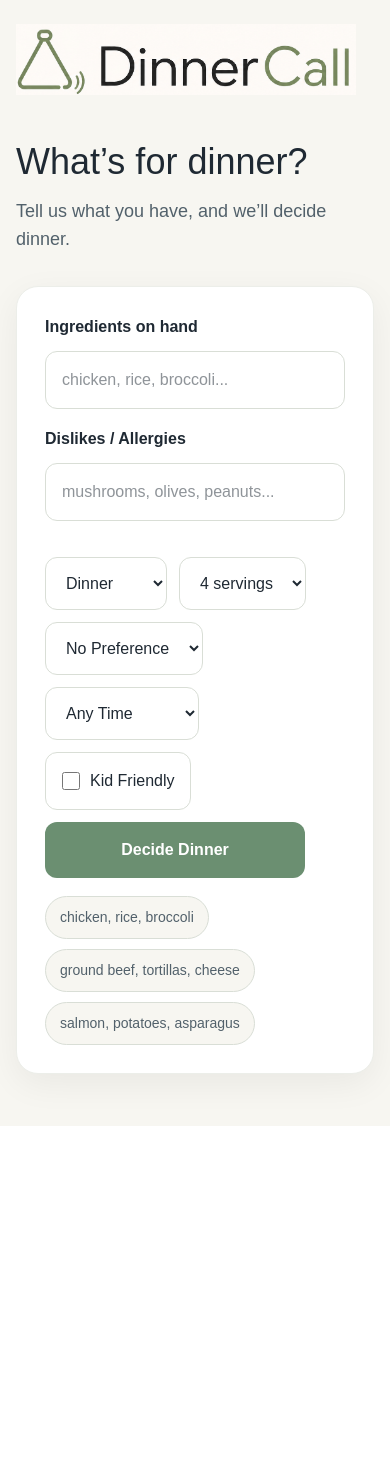
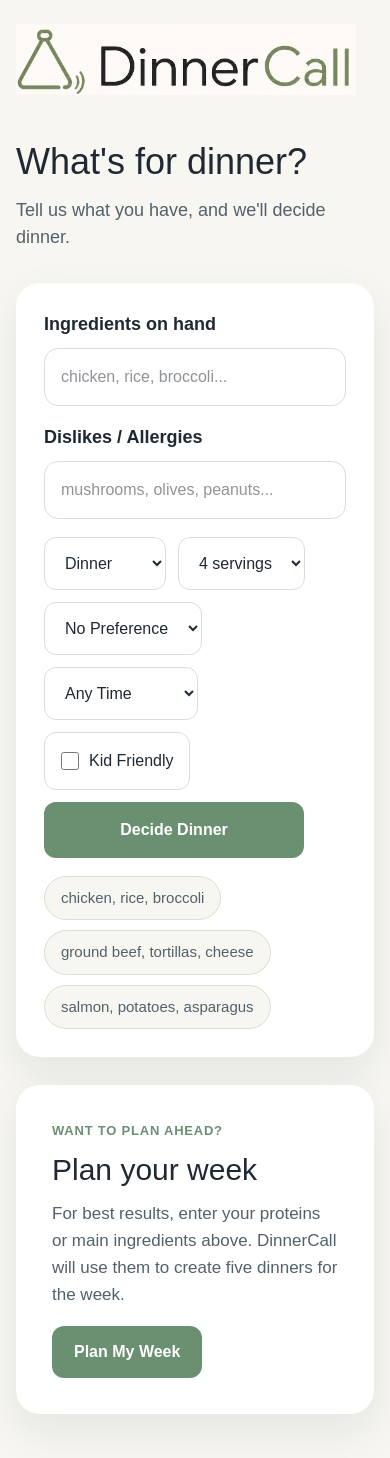
Before and after one commit to taskwrenchai/dinnercall, a Next.js app: page / in a window 390 px wide. Shown: the top 1458 px of the page. Before the commit the page ends 1126 px from the top, so only its background shows below. Built offline with nearby package versions, Linux system fonts and the light colour scheme.

Commit message:
Added weekly meal planning and restored saved recipes

```diff
--- /dev/null
+++ b/src/app/api/weekly-plan/route.ts
@@ -0,0 +1,75 @@
+import OpenAI from "openai";
+import { NextResponse } from "next/server";
+
+const client = new OpenAI({
+  apiKey: process.env.OPENAI_API_KEY,
+});
+
+export async function POST(req: Request) {
+  try {
+    const {
+      ingredients,
+      servings,
+      mealPreference,
+      avoidIngredients,
+      maxTime,
+      kidFriendly,
+    } = await req.json();
+
+    if (!ingredients || !ingredients.trim()) {
+      return NextResponse.json(
+        { error: "Please enter some ingredients first." },
+        { status: 400 }
+      );
+    }
+
+    const response = await client.responses.create({
+      model: "gpt-4.1-mini",
+      input: `
+You are DinnerCall, a practical home meal-planning assistant.
+
+Create a simple 5-night dinner plan using these ingredients when helpful:
+${ingredients}
+
+Servings: ${servings || "4"}
+Meal preference: ${mealPreference || "No Preference"}
+Max cooking time: ${maxTime || "No Preference"}
+Avoid these ingredients/allergies: ${avoidIngredients || "None"}
+Kid friendly: ${kidFriendly ? "Yes" : "No"}
+
+Create 5 different dinner ideas for Monday through Friday.
+
+Use U.S. kitchen language.
+Keep meals realistic for busy families.
+Avoid repeating the exact same meal.
+Reuse ingredients intelligently when possible.
+Do not write full recipes yet. Meal names only.
+
+Return ONLY valid JSON in this exact shape:
+
+{
+  "meals": [
+    "Meal idea 1",
+    "Meal idea 2",
+    "Meal idea 3",
+    "Meal idea 4",
+    "Meal idea 5"
+  ]
+}
+
+No markdown. No extra text.
+      `,
+    });
+
+    const weeklyPlan = JSON.parse(response.output_text);
+
+    return NextResponse.json(weeklyPlan);
+  } catch (error) {
+    console.error(error);
+
+    return NextResponse.json(
+      { error: "Something went wrong planning your week." },
+      { status: 500 }
+    );
+  }
+}
--- a/src/app/page.tsx
+++ b/src/app/page.tsx
@@ -1,17 +1,17 @@
 "use client";
 
-import { useState, useEffect, useRef } from "react";
+import { useEffect, useRef, useState } from "react";
 
 type Recipe = {
   name: string;
   why: string;
-  ingredients: string[];
-  steps: string[];
   calories: string;
   protein: string;
   carbs: string;
   fat: string;
   adjustmentNote?: string;
+  ingredients: string[];
+  steps: string[];
 };
 
 const loadingMessages = [
@@ -25,19 +25,24 @@ export default function Home() {
   const [ingredients, setIngredients] = useState("");
   const [avoidIngredients, setAvoidIngredients] = useState("");
   const [servings, setServings] = useState("4");
+  const [mealType, setMealType] = useState("Dinner");
   const [mealPreference, setMealPreference] = useState("No Preference");
   const [maxTime, setMaxTime] = useState("No Preference");
   const [kidFriendly, setKidFriendly] = useState(false);
+  const [saved, setSaved] = useState(false);
   const [recipe, setRecipe] = useState<Recipe | null>(null);
   const [savedRecipes, setSavedRecipes] = useState<Recipe[]>([]);
+  const [weeklyPlan, setWeeklyPlan] = useState<string[]>([]);
+
   const [error, setError] = useState("");
   const [loading, setLoading] = useState(false);
+  const [planningWeek, setPlanningWeek] = useState(false);
   const [copied, setCopied] = useState(false);
-  const [loadingMessageIndex, setLoadingMessageIndex] = useState(0);
-  const recipeRef = useRef<HTMLDivElement>(null);
   const [adjustmentRequest, setAdjustmentRequest] = useState("");
   const [adjusting, setAdjusting] = useState(false);
-  const [mealType, setMealType] = useState("Dinner");
+  const [loadingMessageIndex, setLoadingMessageIndex] = useState(0);
+
+  const recipeRef = useRef<HTMLDivElement>(null);
 
   useEffect(() => {
     const saved = localStorage.getItem("dinnercall_saved_recipes");
@@ -48,27 +53,28 @@ export default function Home() {
       const preferences = JSON.parse(savedPreferences);
 
       if (preferences.servings) setServings(preferences.servings);
+      if (preferences.mealType) setMealType(preferences.mealType);
       if (preferences.mealPreference) setMealPreference(preferences.mealPreference);
       if (preferences.maxTime) setMaxTime(preferences.maxTime);
       if (preferences.avoidIngredients) setAvoidIngredients(preferences.avoidIngredients);
       if (typeof preferences.kidFriendly === "boolean") {
-      setKidFriendly(preferences.kidFriendly)};
-    if (preferences.mealType) setMealType(preferences.mealType);
+        setKidFriendly(preferences.kidFriendly);
+      }
     }
   }, []);
 
   useEffect(() => {
     const preferences = {
       servings,
+      mealType,
       mealPreference,
       maxTime,
       avoidIngredients,
       kidFriendly,
-    mealType
     };
 
     localStorage.setItem("dinnercall_preferences", JSON.stringify(preferences));
-}, [servings, mealPreference, maxTime, avoidIngredients, kidFriendly, mealType]);
+  }, [servings, mealType, mealPreference, maxTime, avoidIngredients, kidFriendly]);
 
   useEffect(() => {
     if (!loading) {
@@ -85,23 +91,15 @@ useEffect(() => {
     return () => clearInterval(interval);
   }, [loading]);
 
-  const saveRecipe = () => {
-    if (!recipe) return;
-    const updatedRecipes = [recipe, ...savedRecipes];
-    setSavedRecipes(updatedRecipes);
-    localStorage.setItem("dinnercall_saved_recipes", JSON.stringify(updatedRecipes));
-  };
-
-  const deleteRecipe = (index: number) => {
-    const updatedRecipes = savedRecipes.filter((_, savedIndex) => savedIndex !== index);
-    setSavedRecipes(updatedRecipes);
-    localStorage.setItem("dinnercall_saved_recipes", JSON.stringify(updatedRecipes));
-  };
-
   const getRecipeText = () => {
     if (!recipe) return "";
 
     return `${recipe.name}
+
+Calories: ${recipe.calories}
+Protein: ${recipe.protein}
+Carbs: ${recipe.carbs}
+Fat: ${recipe.fat}
 
 Why this works:
 ${recipe.why}
@@ -111,6 +109,17 @@ ${recipe.ingredients.map((item) => `- ${item}`).join("\n")}
 
 Instructions:
 ${recipe.steps.map((step, index) => `${index + 1}. ${step}`).join("\n")}`;
+  };
+
+  const saveRecipe = () => {
+  if (!recipe) return;
+
+  const updated = [recipe, ...savedRecipes];
+  setSavedRecipes(updated);
+  localStorage.setItem("dinnercall_saved_recipes", JSON.stringify(updated));
+
+  setSaved(true);
+  setTimeout(() => setSaved(false), 2000);
 };
 
   const copyRecipe = async () => {
@@ -127,10 +136,10 @@ const downloadRecipe = () => {
     const blob = new Blob([getRecipeText()], { type: "text/plain" });
     const url = URL.createObjectURL(blob);
 
-  const a = document.createElement("a");
-  a.href = url;
-  a.download = `${recipe.name}.txt`;
-  a.click();
+    const link = document.createElement("a");
+    link.href = url;
+    link.download = `${recipe.name.replaceAll(" ", "-").toLowerCase()}.txt`;
+    link.click();
 
     URL.revokeObjectURL(url);
   };
@@ -147,13 +156,21 @@ const shareRecipe = async () => {
           text: recipeText,
         });
       } catch {
-      // User canceled share. No action needed.
+        // User canceled share.
       }
     } else {
       await navigator.clipboard.writeText(recipeText);
       setCopied(true);
       setTimeout(() => setCopied(false), 2000);
     }
+  };
+
+  const clearRecipe = () => {
+    setRecipe(null);
+    setWeeklyPlan([]);
+    setError("");
+    setCopied(false);
+    setAdjustmentRequest("");
   };
 
   const adjustRecipe = async () => {
@@ -186,12 +203,52 @@ setTimeout(() => {
             block: "start",
           });
         }, 300);
-
       }
     } catch {
       setError("Something went wrong.");
     } finally {
       setAdjusting(false);
+    }
+  };
+
+  const planMyWeek = async () => {
+    if (!ingredients.trim()) {
+      setError(
+        "🔔 My dinner bell isn't ringing yet. Tell me what ingredients you have first."
+      );
+      return;
+    }
+
+    setPlanningWeek(true);
+    setError("");
+    setWeeklyPlan([]);
+    setRecipe(null);
+
+    try {
+      const res = await fetch("/api/weekly-plan", {
+        method: "POST",
+        headers: { "Content-Type": "application/json" },
+        body: JSON.stringify({
+          ingredients,
+          servings,
+          mealPreference,
+          avoidIngredients,
+          maxTime,
+          kidFriendly,
+        }),
+      });
+
+      const data = await res.json();
+
+      if (!res.ok) {
+        setError(data.error || "Something went wrong.");
+      } else {
+        setWeeklyPlan(data.meals || []);
+      }
+    } catch {
+      setError("Something went wrong.");
+    } finally {
+      setPlanningWeek(false);
     }
   };
 
@@ -202,10 +259,11 @@ setTimeout(() => {
       );
       return;
     }
+
     setError("");
     setLoading(true);
     setRecipe(null);
-    setError("");
+    setWeeklyPlan([]);
     setCopied(false);
 
     try {
@@ -215,11 +273,11 @@ setTimeout(() => {
         body: JSON.stringify({
           ingredients,
           servings,
+          mealType,
           mealPreference,
           avoidIngredients,
           maxTime,
           kidFriendly,
-          mealType,
         }),
       });
 
@@ -275,20 +333,20 @@ setTimeout(() => {
               fontSize: "clamp(36px, 7vw, 56px)",
               lineHeight: "1.05",
               margin: "0 0 16px",
+              fontWeight: 400,
             }}
           >
-            What’s for dinner?
+            What&apos;s for dinner?
           </h1>
 
           <p
             style={{
-              fontSize: "clamp(18px, 3vw, 22px)",
+              fontSize: "clamp(18px, 3vw, 24px)",
               color: "#52616B",
-              maxWidth: "620px",
-              lineHeight: "1.6",
+              margin: 0,
             }}
           >
-            Tell us what you have, and we’ll decide dinner.
+            Tell us what you have, and we&apos;ll decide dinner.
           </p>
         </div>
 
@@ -302,6 +360,7 @@ setTimeout(() => {
               borderRadius: "12px",
               marginBottom: "16px",
               fontWeight: "bold",
+              lineHeight: "1.5",
             }}
           >
             {error}
@@ -316,13 +375,12 @@ setTimeout(() => {
             placeholder="chicken, rice, broccoli..."
             value={ingredients}
             onChange={(e) => setIngredients(e.target.value)}
-            onKeyDown={(e) => {
-              if (e.key === "Enter" && !loading) handleClick();
-            }}
             style={inputStyle}
           />
 
-          <label style={labelStyle}>Dislikes / Allergies</label>
+          <label style={{ ...labelStyle, marginTop: "18px" }}>
+            Dislikes / Allergies
+          </label>
 
           <input
             type="text"
@@ -332,18 +390,18 @@ setTimeout(() => {
             style={inputStyle}
           />
 
-          <div style={{ display: "flex", gap: "12px", flexWrap: "wrap", marginTop: "18px" }}>
-
+          <div
+            style={{
+              display: "flex",
+              gap: "12px",
+              flexWrap: "wrap",
+              marginTop: "18px",
+            }}
+          >
             <select
               value={mealType}
               onChange={(e) => setMealType(e.target.value)}
-  style={{
-    padding: "16px",
-    borderRadius: "12px",
-    border: "1px solid #D9DED6",
-    fontSize: "16px",
-    background: "#FFFFFF",
-  }}
+              style={selectStyle}
             >
               <option value="Dinner">Dinner</option>
               <option value="Breakfast">Breakfast</option>
@@ -352,7 +410,11 @@ setTimeout(() => {
               <option value="Dessert">Dessert</option>
             </select>
 
-            <select value={servings} onChange={(e) => setServings(e.target.value)} style={selectStyle}>
+            <select
+              value={servings}
+              onChange={(e) => setServings(e.target.value)}
+              style={selectStyle}
+            >
               <option value="2">2 servings</option>
               <option value="4">4 servings</option>
               <option value="6">6 servings</option>
@@ -370,17 +432,30 @@ setTimeout(() => {
               <option value="Carnivore">Carnivore</option>
               <option value="Vegetarian">Vegetarian</option>
               <option value="Vegan">Vegan</option>
+              <option value="Keto">Keto</option>
+              <option value="Paleo">Paleo</option>
+              <option value="Whole30">Whole30</option>
             </select>
 
-            <select value={maxTime} onChange={(e) => setMaxTime(e.target.value)} style={selectStyle}>
+            <select
+              value={maxTime}
+              onChange={(e) => setMaxTime(e.target.value)}
+              style={selectStyle}
+            >
               <option value="No Preference">Any Time</option>
-              <option value="15 minutes or less">15 min or less</option>
               <option value="30 minutes or less">30 min or less</option>
               <option value="45 minutes or less">45 min or less</option>
               <option value="60 minutes or less">60 min or less</option>
             </select>
 
-            <label style={toggleStyle}>
+            <label
+              style={{
+                ...selectStyle,
+                display: "flex",
+                alignItems: "center",
+                gap: "10px",
+              }}
+            >
               <input
                 type="checkbox"
                 checked={kidFriendly}
@@ -395,22 +470,111 @@ setTimeout(() => {
             </button>
           </div>
 
-          <div style={{ marginTop: "18px", display: "flex", gap: "10px", flexWrap: "wrap" }}>
+          <div
+            style={{
+              marginTop: "18px",
+              display: "flex",
+              gap: "10px",
+              flexWrap: "wrap",
+            }}
+          >
             {[
               "chicken, rice, broccoli",
               "ground beef, tortillas, cheese",
               "salmon, potatoes, asparagus",
             ].map((example) => (
-              <button key={example} onClick={() => setIngredients(example)} style={chipStyle}>
+              <button
+                key={example}
+                onClick={() => setIngredients(example)}
+                style={chipStyle}
+              >
                 {example}
               </button>
             ))}
           </div>
         </div>
 
+<div
+  style={{
+  background: "#FFFFFF",
+  borderRadius: "24px",
+  padding: "36px",
+  boxShadow: "0 18px 45px rgba(31, 41, 51, 0.08)",
+  marginBottom: "28px",
+}}
+>
+  <p
+    style={{
+      margin: "0 0 6px",
+      fontWeight: "bold",
+      color: "#6B8F71",
+      letterSpacing: "0.06em",
+      textTransform: "uppercase",
+      fontSize: "13px",
+    }}
+  >
+    Want to plan ahead?
+  </p>
+
+  <h3 style={{ margin: "0 0 8px", fontSize: "30px" }}>
+  Plan your week
+</h3>
+
+  <p
+  style={{
+    margin: "0 0 18px",
+    color: "#52616B",
+    lineHeight: "1.6",
+    fontSize: "17px",
+    maxWidth: "760px",
+  }}
+>
+  For best results, enter your proteins or main ingredients above. DinnerCall will use them to create five dinners for the week.
+</p>
+
+<button
+  onClick={planMyWeek}
+  disabled={planningWeek}
+  style={greenButtonStyle}
+>
+  {planningWeek ? "Planning your week..." : "Plan My Week"}
+</button>
+</div>
+
+        {weeklyPlan.length > 0 && (
+          <section style={recipeCardStyle}>
+            <p style={eyebrowStyle}>This Week&apos;s DinnerCall</p>
+
+            <h2
+              style={{
+                fontSize: "clamp(30px, 5vw, 46px)",
+                marginTop: "40px",
+                marginBottom: "24px",
+                lineHeight: "1.08",
+              }}
+            >
+
+              5 Dinner Ideas
+            </h2>
+
+            <ul style={listStyle}>
+              {weeklyPlan.map((meal, index) => (
+                <li key={index} style={{ marginBottom: "14px" }}>
+                  <strong>
+                    {["Monday", "Tuesday", "Wednesday", "Thursday", "Friday"][index]}:
+                  </strong>{" "}
+                  {meal}
+                </li>
+              ))}
+            </ul>
+          </section>
+        )}
+
         {recipe && (
           <section style={recipeCardStyle}>
-            <p style={eyebrowStyle}>Tonight’s DinnerCall</p>
+            <p style={eyebrowStyle}>Tonight&apos;s DinnerCall</p>
+
+            <div ref={recipeRef} style={{ scrollMarginTop: "24px" }} />
 
             <h2
               style={{
@@ -420,21 +584,34 @@ setTimeout(() => {
                 lineHeight: "1.08",
               }}
             >
-<div ref={recipeRef} style={{ scrollMarginTop: "24px" }} />
-
               {recipe.name}
             </h2>
 
             {recipeBadges.length > 0 && (
-              <div style={{ display: "flex", gap: "10px", flexWrap: "wrap", marginBottom: "28px" }}>
+              <div
+                style={{
+                  display: "flex",
+                  gap: "10px",
+                  flexWrap: "wrap",
+                  marginBottom: "28px",
+                }}
+              >
                 {recipeBadges.map((badge) => (
-                  <span key={badge} style={badgeStyle}>
+                  <span key={String(badge)} style={badgeStyle}>
                     {badge}
                   </span>
                 ))}
               </div>
             )}
-<div style={{ display: "flex", gap: "10px", flexWrap: "wrap", marginBottom: "28px" }}>
+
+            <div
+              style={{
+                display: "flex",
+                gap: "10px",
+                flexWrap: "wrap",
+                marginBottom: "28px",
+              }}
+            >
               <span style={badgeStyle}>🔥 {recipe.calories} calories</span>
               <span style={badgeStyle}>💪 {recipe.protein} protein</span>
               <span style={badgeStyle}>🍚 {recipe.carbs} carbs</span>
@@ -464,19 +641,14 @@ setTimeout(() => {
                 border: "1px solid #ECEEE9",
                 borderRadius: "16px",
                 padding: "20px",
-                marginBottom: "32px",
+                marginBottom: "36px",
               }}
             >
-              <h3 style={{ marginTop: 0, marginBottom: "10px", fontSize: "22px" }}>
-                Why this works
-              </h3>
-              <p style={{ color: "#52616B", lineHeight: "1.8", fontSize: "17px", marginBottom: 0 }}>
-                {recipe.why}
-              </p>
+              <h3 style={sectionTitleStyle}>Why this works</h3>
+              <p style={paragraphStyle}>{recipe.why}</p>
             </div>
 
             <h3 style={sectionTitleStyle}>Ingredients</h3>
-
             <ul style={listStyle}>
               {recipe.ingredients.map((item, index) => (
                 <li key={index} style={{ marginBottom: "8px" }}>
@@ -487,9 +659,22 @@ setTimeout(() => {
 
             <h3 style={sectionTitleStyle}>Instructions</h3>
 
-            <ol style={{ ...listStyle, listStyleType: "decimal" }}>
+            <ol
+  style={{
+    ...listStyle,
+    listStyleType: "decimal",
+    paddingLeft: "28px",
+  }}
+>
   {recipe.steps.map((step, index) => (
-                <li key={index} style={{ marginBottom: "18px", paddingLeft: "4px" }}>
+    <li
+      key={index}
+      style={{
+        marginBottom: "18px",
+        paddingLeft: "6px",
+        display: "list-item",
+      }}
+    >
       {step}
     </li>
   ))}
@@ -507,8 +692,8 @@ setTimeout(() => {
               <h3 style={{ marginTop: 0 }}>Need to change something?</h3>
 
               <p style={{ color: "#52616B", lineHeight: "1.6" }}>
-    Tell DinnerCall what to adjust, like "I only have 1 lb beef" or
-    "I don't have soy sauce."
+                Tell DinnerCall what to adjust, like &quot;I only have 1 lb beef&quot; or
+                &quot;I don&apos;t have soy sauce.&quot;
               </p>
 
               <input
@@ -527,18 +712,21 @@ setTimeout(() => {
                 }}
               />
 
-  <button
-    onClick={adjustRecipe}
-    disabled={adjusting}
-    style={greenButtonStyle}
-  >
+              <button onClick={adjustRecipe} disabled={adjusting} style={greenButtonStyle}>
                 {adjusting ? "Adjusting..." : "Adjust Recipe"}
               </button>
             </div>
 
-            <div style={{ display: "flex", gap: "12px", flexWrap: "wrap", marginTop: "30px" }}>
+            <div
+              style={{
+                display: "flex",
+                gap: "12px",
+                flexWrap: "wrap",
+                marginTop: "30px",
+              }}
+            >
              <button onClick={saveRecipe} style={greenButtonStyle}>
-                Save Recipe
+  {saved ? "Saved!" : "Save Recipe"}
 </button>
 
               <button onClick={downloadRecipe} style={whiteButtonStyle}>
@@ -553,7 +741,7 @@ setTimeout(() => {
                 Share Recipe
               </button>
 
-              <button onClick={() => setRecipe(null)} style={whiteButtonStyle}>
+              <button onClick={clearRecipe} style={whiteButtonStyle}>
                 Clear Recipe
               </button>
             </div>
@@ -574,9 +762,6 @@ setTimeout(() => {
       <div
         key={index}
         style={{
-                  display: "flex",
-                  gap: "12px",
-                  alignItems: "flex-start",
           padding: "18px 0",
           borderTop: index === 0 ? "none" : "1px solid #E5E7EB",
         }}
@@ -584,30 +769,34 @@ setTimeout(() => {
         <button
           onClick={() => setRecipe(savedRecipe)}
           style={{
-                    flex: 1,
             textAlign: "left",
             border: "none",
             background: "transparent",
             cursor: "pointer",
             padding: 0,
+            width: "100%",
           }}
         >
           <strong style={{ fontSize: "18px", color: "#1F2933" }}>
             {savedRecipe.name}
           </strong>
 
-                  <p style={{ color: "#52616B", marginBottom: 0, marginTop: "6px", lineHeight: "1.6" }}>
+          <p
+            style={{
+              color: "#52616B",
+              marginBottom: 0,
+              marginTop: "6px",
+              lineHeight: "1.6",
+            }}
+          >
             {savedRecipe.why}
           </p>
-                </button>
-
-                <button onClick={() => deleteRecipe(index)} style={deleteButtonStyle}>
-                  Delete
         </button>
       </div>
     ))}
   </section>
 )}
+
       </section>
     </main>
   );
@@ -615,33 +804,34 @@ setTimeout(() => {
 
 const cardStyle = {
   background: "#FFFFFF",
+  borderRadius: "24px",
   padding: "28px",
-  borderRadius: "22px",
-  boxShadow: "0 10px 35px rgba(0,0,0,0.06)",
+  boxShadow: "0 18px 45px rgba(31, 41, 51, 0.08)",
   marginBottom: "28px",
-  border: "1px solid #ECEEE9",
 };
 
 const recipeCardStyle = {
-  ...cardStyle,
-  padding: "34px",
+  background: "#FFFFFF",
+  borderRadius: "24px",
+  padding: "36px",
+  boxShadow: "0 18px 45px rgba(31, 41, 51, 0.08)",
+  marginBottom: "28px",
 };
 
 const labelStyle = {
   display: "block",
   fontWeight: "bold",
-  marginBottom: "12px",
-  fontSize: "16px",
+  marginBottom: "10px",
+  fontSize: "18px",
 };
 
 const inputStyle = {
   width: "100%",
   boxSizing: "border-box" as const,
   padding: "16px",
-  borderRadius: "12px",
+  borderRadius: "14px",
   border: "1px solid #D9DED6",
   fontSize: "16px",
-  marginBottom: "18px",
 };
 
 const selectStyle = {
@@ -650,18 +840,6 @@ const selectStyle = {
   border: "1px solid #D9DED6",
   fontSize: "16px",
   background: "#FFFFFF",
-};
-
-const toggleStyle = {
-  display: "flex",
-  alignItems: "center",
-  gap: "10px",
-  padding: "16px",
-  borderRadius: "12px",
-  border: "1px solid #D9DED6",
-  background: "#FFFFFF",
-  fontSize: "16px",
-  cursor: "pointer",
 };
 
 const mainButtonStyle = {
@@ -677,39 +855,67 @@ const mainButtonStyle = {
   whiteSpace: "nowrap" as const,
 };
 
+const greenButtonStyle = {
+  padding: "14px 22px",
+  borderRadius: "12px",
+  border: "none",
+  background: "#6B8F71",
+  color: "white",
+  fontSize: "16px",
+  fontWeight: "bold",
+  cursor: "pointer",
+};
+
+const whiteButtonStyle = {
+  padding: "14px 22px",
+  borderRadius: "12px",
+  border: "1px solid #D9DED6",
+  background: "#FFFFFF",
+  color: "#1F2933",
+  fontSize: "16px",
+  fontWeight: "bold",
+  cursor: "pointer",
+};
+
 const chipStyle = {
-  padding: "10px 14px",
+  padding: "10px 16px",
   borderRadius: "999px",
   border: "1px solid #D9DED6",
   background: "#F7F6F1",
   color: "#52616B",
+  fontSize: "15px",
   cursor: "pointer",
+};
+
+const eyebrowStyle = {
+  textTransform: "uppercase" as const,
+  letterSpacing: "0.08em",
+  color: "#6B8F71",
+  fontWeight: "bold",
   fontSize: "14px",
 };
 
-const eyebrowStyle = {
-  color: "#6B8F71",
+const badgeStyle = {
+  display: "inline-flex",
+  alignItems: "center",
+  padding: "10px 16px",
+  borderRadius: "999px",
+  border: "1px solid #D9DED6",
+  background: "#F7F6F1",
+  color: "#52616B",
   fontWeight: "bold",
-  marginBottom: "10px",
-  textTransform: "uppercase" as const,
-  letterSpacing: "0.06em",
-  fontSize: "13px",
-};
-
-const badgeStyle = {
-  padding: "8px 12px",
-  borderRadius: "999px",
-  background: "#F7F6F1",
-  border: "1px solid #D9DED6",
-  color: "#52616B",
-  fontSize: "14px",
-  fontWeight: "600",
 };
 
 const sectionTitleStyle = {
-  marginTop: "34px",
-  marginBottom: "14px",
   fontSize: "24px",
+  marginTop: "32px",
+  marginBottom: "12px",
+};
+
+const paragraphStyle = {
+  color: "#52616B",
+  lineHeight: "1.7",
+  fontSize: "17px",
 };
 
 const listStyle = {
@@ -717,35 +923,3 @@ const listStyle = {
   lineHeight: "1.9",
   fontSize: "17px",
 };
-
-const greenButtonStyle = {
-  padding: "14px 18px",
-  borderRadius: "12px",
-  border: "none",
-  background: "#6B8F71",
-  color: "white",
-  fontSize: "15px",
-  fontWeight: "bold",
-  cursor: "pointer",
-};
-
-const whiteButtonStyle = {
-  padding: "14px 18px",
-  borderRadius: "12px",
-  border: "1px solid #D9DED6",
-  background: "#FFFFFF",
-  color: "#1F2933",
-  fontSize: "15px",
-  fontWeight: "bold",
-  cursor: "pointer",
-};
-
-const deleteButtonStyle = {
-  padding: "8px 12px",
-  borderRadius: "10px",
-  border: "1px solid #E5E7EB",
-  background: "#FFFFFF",
-  color: "#B42318",
-  cursor: "pointer",
-  fontWeight: "bold",
-};
```
Also changed, not shown: src/app/api/recipe/route.ts (+6 -2 lines). Lines whose indentation alone changed are shown as unchanged.
